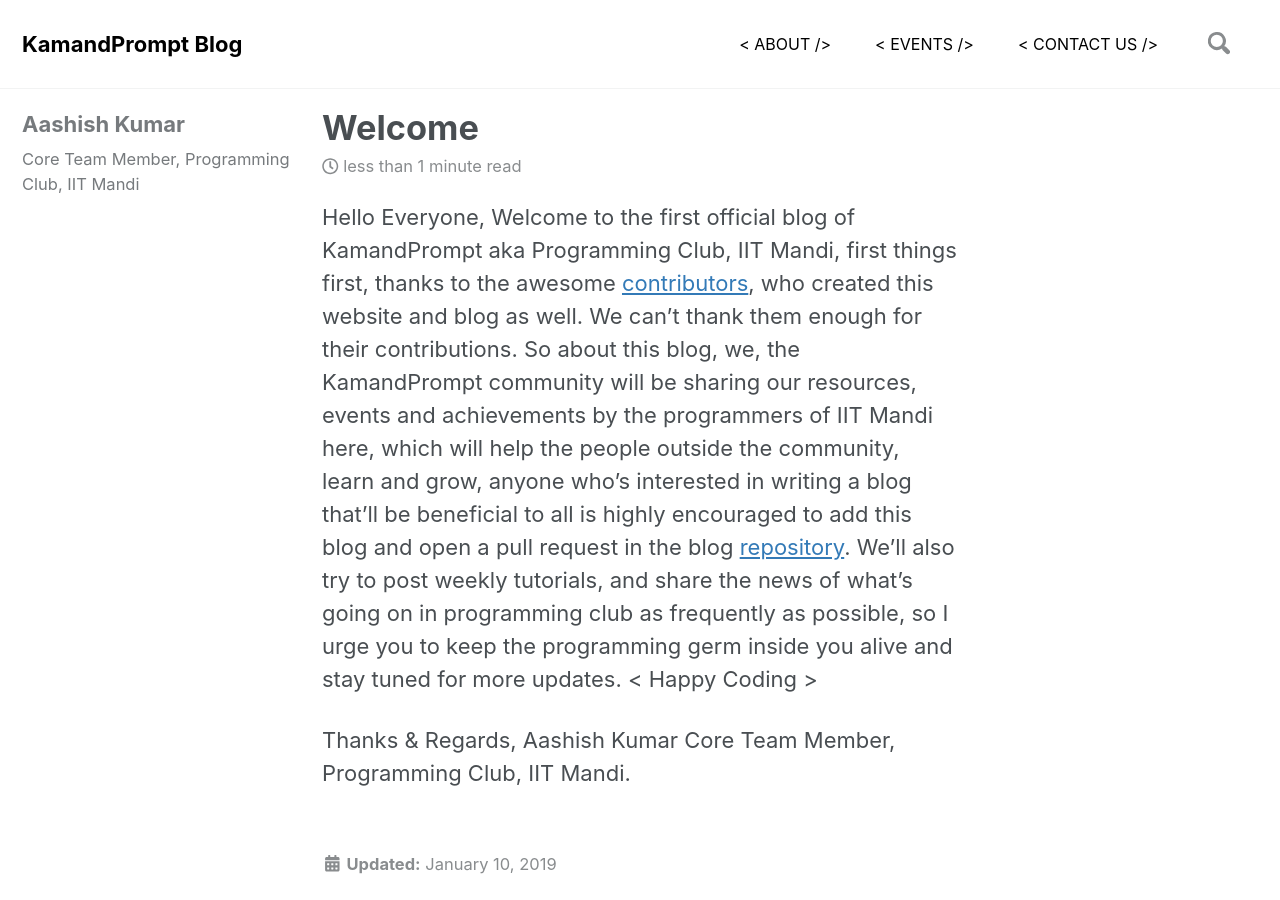
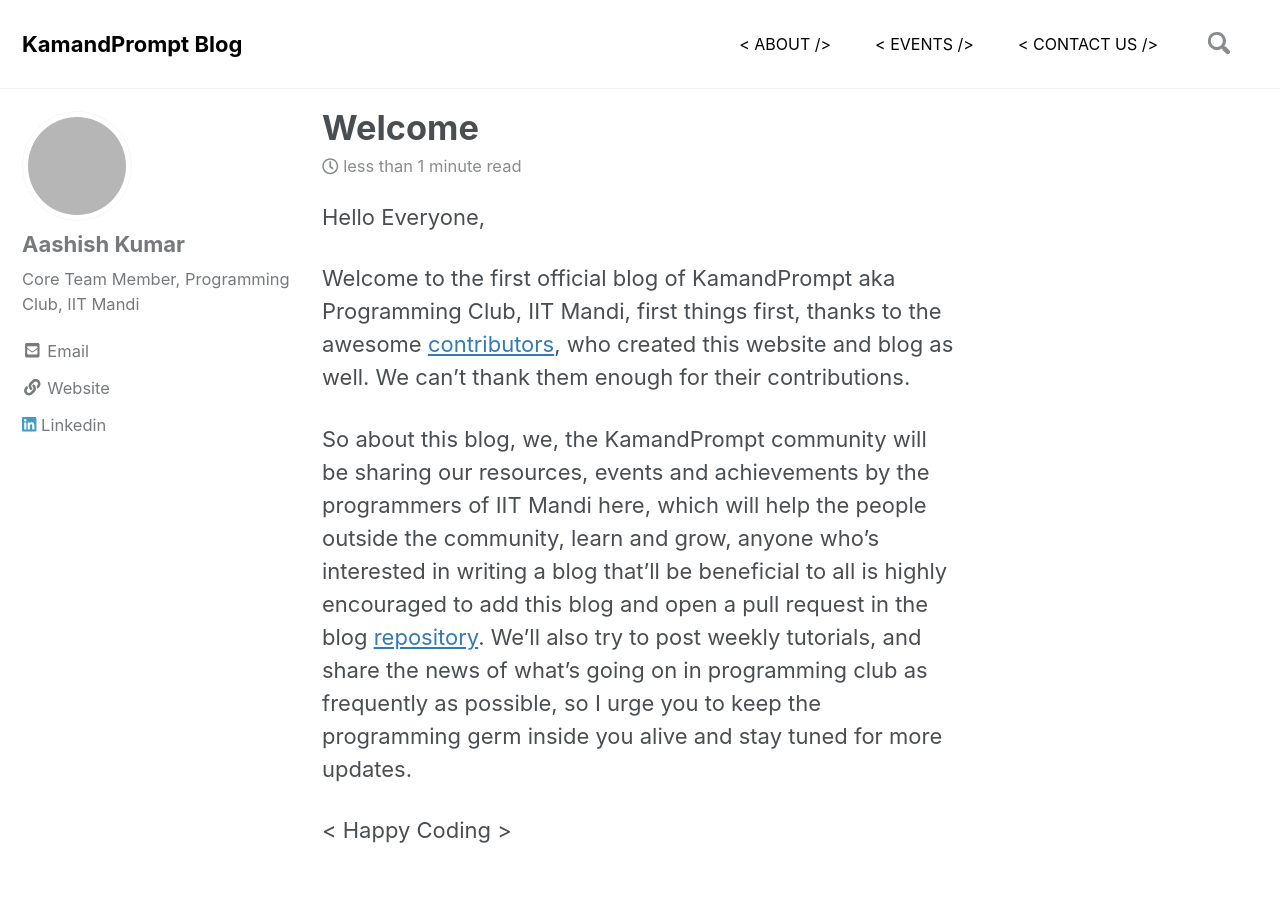
Before and after one commit to KamandPrompt/blog, a Jekyll site: the page built from _posts/2019-01-10-welcome.md, in a window 1280 px wide and 900 px high. Built offline with Jekyll 4.4.1, drawn with Linux system fonts in a browser that asks for light colours; nearby versions of some CDN libraries; comment, search, counter and statistics services are not loaded; grey boxes are pictures that could not be loaded.

Commit message:
First Blog Post added
* Welcom post added and updated `authors.yml`

```diff
--- a/_posts/2019-01-10-welcome.md
+++ b/_posts/2019-01-10-welcome.md
@@ -1,14 +1,12 @@
 ---
 author: Aashish Kumar
-
+title: Welcome
 ---
 
 Hello Everyone,
+
 Welcome to the first official blog of KamandPrompt aka Programming Club, IIT Mandi, first things first, thanks to the awesome [contributors](https://kamandprompt.github.io/index.html#contributors), who created this website and blog as well. We can't thank them enough for their contributions.
+
 So about this blog, we, the KamandPrompt community will be sharing our resources, events and achievements by the programmers of IIT Mandi here, which will help the people outside the community, learn and grow, anyone who's interested in writing a blog that'll be beneficial to all is highly encouraged to add this blog and open a pull request in the blog [repository](https://github.com/kamandprompt/blog). We'll also try to post weekly tutorials, and share the news of what's going on in programming club as frequently as possible, so I urge you to keep the programming germ inside you alive and stay tuned for more updates.
- < Happy Coding >
 
-Thanks & Regards,
-Aashish Kumar
-Core Team Member,
-Programming Club, IIT Mandi.
+< Happy Coding >
```
Also changed, not shown: _data/authors.yml (+10 -9 lines).
